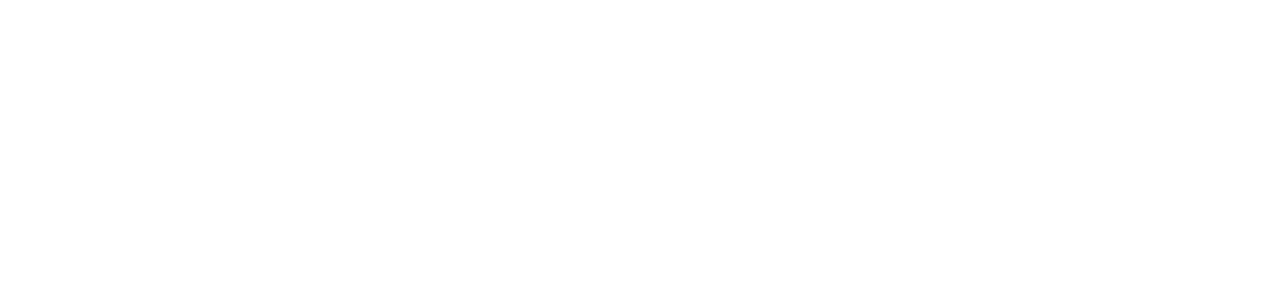
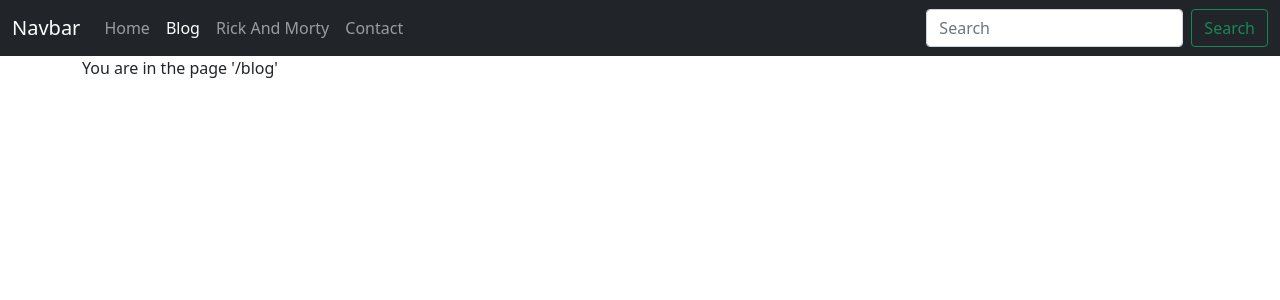
Before and after one commit to moive/react-basic, a React (Create React App) app: page /Blog in a window 1280 px wide. Before the commit this address had no page. Shown: the top 300 px of the page. Built offline with nearby package versions, Linux system fonts and the light colour scheme.

Commit message:
added 404 page

```diff
--- /dev/null
+++ b/src/Components/Blog.jsx
@@ -0,0 +1,11 @@
+import React from 'react';
+
+const Blog = () => {
+    return (
+        <div>
+            You are in the page '/blog'
+        </div>
+    )
+}
+
+export default Blog
--- a/src/Components/NavBar.jsx
+++ b/src/Components/NavBar.jsx
@@ -1,5 +1,5 @@
 import React from 'react';
-import { Link } from 'react-router-dom';
+import { NavLink } from 'react-router-dom';
 
 const NavBar = () => {
     return (
@@ -20,16 +20,16 @@ const NavBar = () => {
                 <div className="collapse navbar-collapse" id="navbarSupportedContent">
                     <ul className="navbar-nav me-auto mb-2 mb-lg-0">
                         <li className="nav-item">
-                            <Link className="nav-link active" aria-current="page" to="/">Home</Link>
+                            <NavLink className="nav-link" aria-current="page" to="/">Home</NavLink>
                         </li>
                         <li className="nav-item">
-                            <Link className="nav-link" to="/blog">Blog</Link>
+                            <NavLink className="nav-link" to="/blog">Blog</NavLink>
                         </li>
                         <li className="nav-item">
-                            <Link className="nav-link" to="/RickAndMorty">Rick And Morty</Link>
+                            <NavLink className="nav-link" to="/RickAndMorty">Rick And Morty</NavLink>
                         </li>
                         <li className="nav-item">
-                            <Link className="nav-link" to="/Contact">Contact</Link>
+                            <NavLink className="nav-link" to="/Contact">Contact</NavLink>
                         </li>
                     </ul>
                     <form className="d-flex">
--- /dev/null
+++ b/src/Components/NotFound.jsx
@@ -0,0 +1,13 @@
+import React from 'react'
+import { Link } from 'react-router-dom'
+
+const NotFound = () => {
+    return (
+        <div>
+            <h2>404</h2>
+            <Link className='btn btn-outline-primary' to="/">Home</Link>
+        </div>
+    )
+}
+
+export default NotFound
--- a/src/index.jsx
+++ b/src/index.jsx
@@ -10,6 +10,8 @@ import 'bootstrap/dist/css/bootstrap.min.css';
 import App from './App';
 import Home from './Components/Home';
 import Contact from './Components/Contact';
+import Blog from './Components/Blog';
+import NotFound from './Components/NotFound';
 
 ReactDOM.render(
 	<React.StrictMode>
@@ -17,8 +19,10 @@ ReactDOM.render(
 			<Routes>
 				<Route path="/" element={<App/>}>
 					<Route index element={<Home />} />
+					<Route path="/Blog" element={<Blog />} />
 					<Route path="/RickAndMorty" element={<RickAndMorty />} />
 					<Route path="/Contact" element={<Contact />} />
+					<Route path="*" element={<NotFound />} />
 
 				</Route>
 			</Routes>
```
